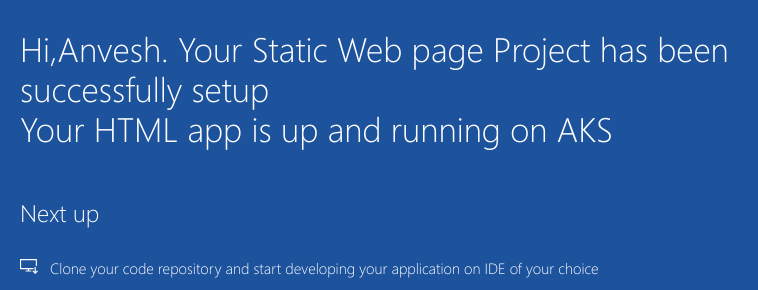
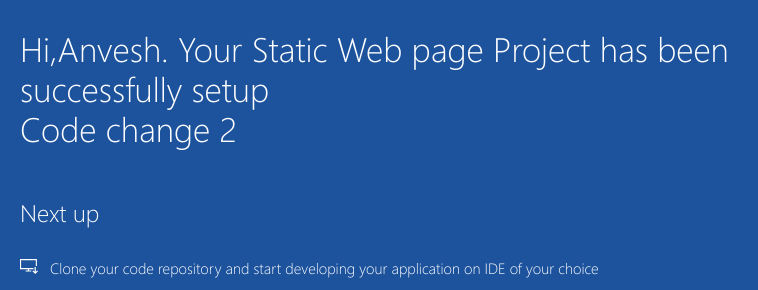
Before and after one commit to AnveshReddyAnnem/statickubegit, a plain HTML site: page application/index.html in a window 1280 px wide. Shown: the part 442-732 px from the top of the page, 205-963 px from the left. Drawn offline with Linux system fonts and the light colour scheme.

Commit message:
code change 2

```diff
--- a/application/index.html
+++ b/application/index.html
@@ -20,7 +20,7 @@
             <div class="content-body">
                 <div class="success-text">Success!</div>
                 <div class="description line-1"> Hi,Anvesh. Your Static Web page Project has been successfully setup</div>
-                <div class="description line-2"> Your HTML app is up and running on AKS</div>
+                <div class="description line-2"> Code change 2</div>
                 <div class="next-steps-container">
                     <div class="next-steps-header">Next up</div>
                     <div class="next-steps-body">
```
